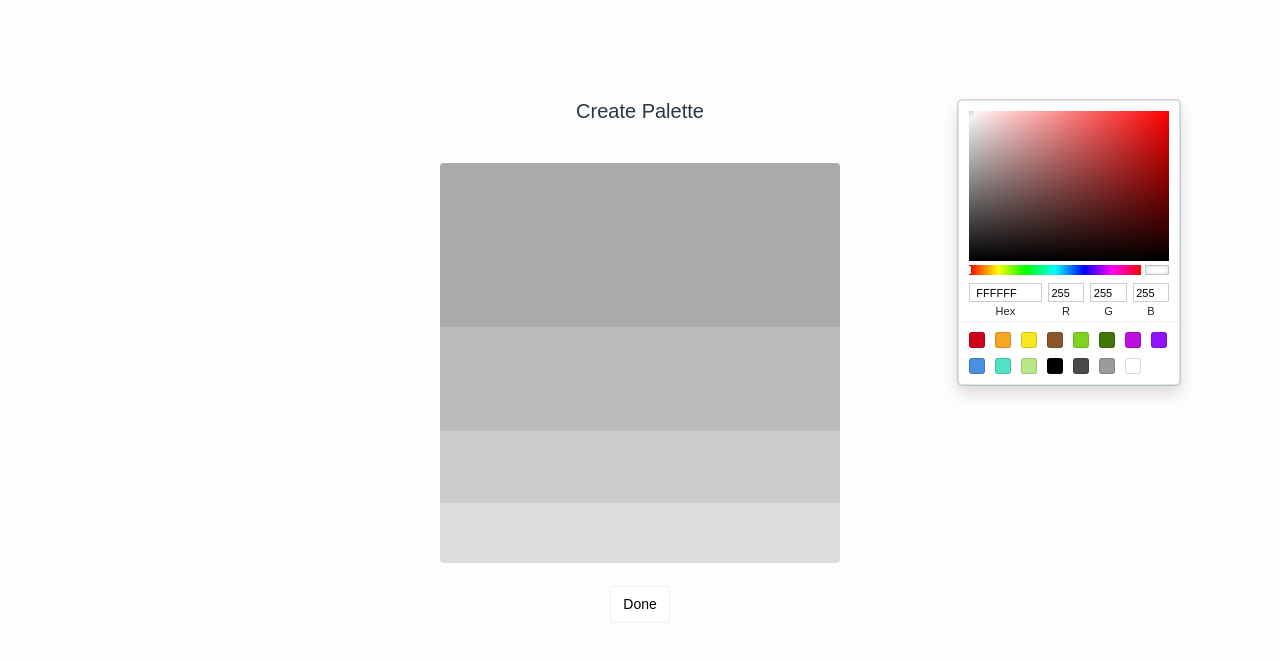
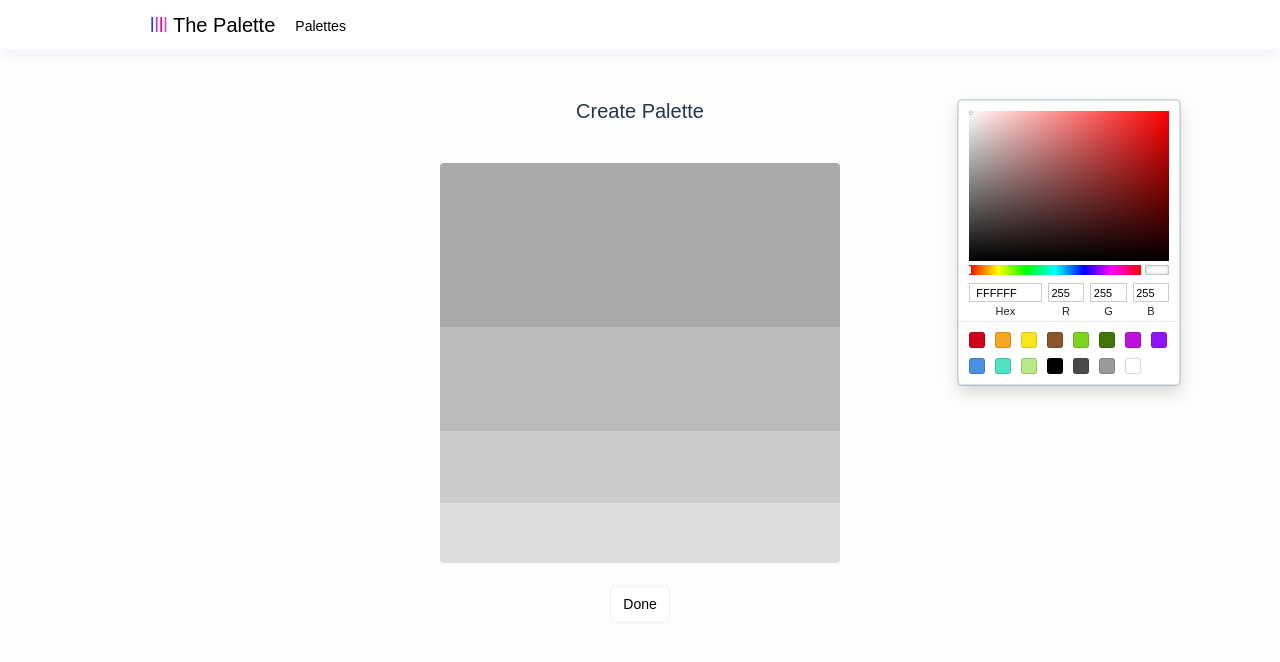
Before and after one commit to imdasom/the-palette, a React (Create React App) app in the folder web/: page / in a window 1280 px wide. Shown: the top 662 px of the page. Built offline with nearby package versions, Linux system fonts and the light colour scheme; no server answers.

Commit message:
web : PaletteCreate, PaletteInfo > Header 영역 추가

```diff
--- a/web/src/App.js
+++ b/web/src/App.js
@@ -4,6 +4,7 @@ import { PaletteCreate, PaletteInfo } from 'pages';
 import { history } from 'helper/history'
 function App() {
   return (
+    <div>
       <Router history={history}>
         <Suspense fallback={<div>Loading...</div>}>
           <div>
@@ -15,6 +16,7 @@ function App() {
           </div>
         </Suspense>
       </Router>
+    </div>
   );
 }
 
--- a/web/src/pages/PaletteCreate.js
+++ b/web/src/pages/PaletteCreate.js
@@ -4,6 +4,7 @@ import { ColorItem, ItemContainer, PaletteActions } from 'components/palette';
 import { history } from 'helper/history';
 import 'pages/Palettes.css';
 import 'pages/PaletteCreate.scss';
+import Header from "./layout/Header";
 
 class PaletteCreate extends Component {
   state = {
@@ -67,6 +68,8 @@ class PaletteCreate extends Component {
     const items = this.getColorItems();
     const { activeColor } = this.state;
     return (
+      <div>
+        <Header />
         <div className="wrapper-palette-create">
           <center>
             <h1>Create Palette</h1>
@@ -91,6 +94,7 @@ class PaletteCreate extends Component {
             />
           </center>
         </div>
+      </div>
     );
   }
 }
--- a/web/src/pages/PaletteInfo.js
+++ b/web/src/pages/PaletteInfo.js
@@ -1,4 +1,5 @@
 import React, { Component } from 'react';
+import Header from "./layout/Header";
 import { ColorItem, Palette, PaletteActions } from 'components/palette';
 import { LocalStorageUtil } from 'helper/LocalStorageUtil';
 import 'pages/Palettes.css';
@@ -123,10 +124,13 @@ class PaletteInfo extends Component {
       }
     );
     return (
-      <div id="container" className="wrap wrapper-palette-info">
-        <div id="feed">
-          {focusedPalette}
-          {paletteList}
+      <div>
+        <Header palette={palette} />
+        <div id="container" className="wrap wrapper-palette-info">
+          <div id="feed">
+            {focusedPalette}
+            {paletteList}
+          </div>
         </div>
       </div>
     );
--- /dev/null
+++ b/web/src/pages/layout/Header.js
@@ -0,0 +1,36 @@
+import React, { Component } from 'react';
+import {Link, NavLink} from "react-router-dom";
+
+class Header extends Component {
+  render () {
+    const { palette } = this.props;
+    return (
+      <div id="header" className="soft_shadow">
+        <div className="wrap">
+          <Link to="/palette/new" id="logo">
+            <span style={{color: `rgb(${Math.floor(Math.random() * (+255 - +0)) + +0}, ${Math.floor(Math.random() * (+255 - +0)) + +0}, ${Math.floor(Math.random() * (+255 - +0)) + +0})`}}>l</span>
+            <span style={{color: `rgb(${Math.floor(Math.random() * (+255 - +0)) + +0}, ${Math.floor(Math.random() * (+255 - +0)) + +0}, ${Math.floor(Math.random() * (+255 - +0)) + +0})`}}>l</span>
+            <span style={{color: `rgb(${Math.floor(Math.random() * (+255 - +0)) + +0}, ${Math.floor(Math.random() * (+255 - +0)) + +0}, ${Math.floor(Math.random() * (+255 - +0)) + +0})`}}>l</span>
+            <span style={{color: `rgb(${Math.floor(Math.random() * (+255 - +0)) + +0}, ${Math.floor(Math.random() * (+255 - +0)) + +0}, ${Math.floor(Math.random() * (+255 - +0)) + +0})`}}>l</span>
+            <span> </span>
+            The Palette
+          </Link>
+          <ol id="breadcrumbs">
+            <li>
+              <NavLink to="/palettes">Palettes</NavLink>
+            </li>
+            {
+              palette != null ?
+                (<li>
+                  <NavLink to={`/palette/${palette.id}`}>Palette {palette.id}</NavLink>
+                </li>)
+                : ''
+            }
+
+          </ol>
+        </div>
+      </div>
+    );
+  }
+}
+export default Header;
```
Lines whose indentation alone changed are shown as unchanged.
